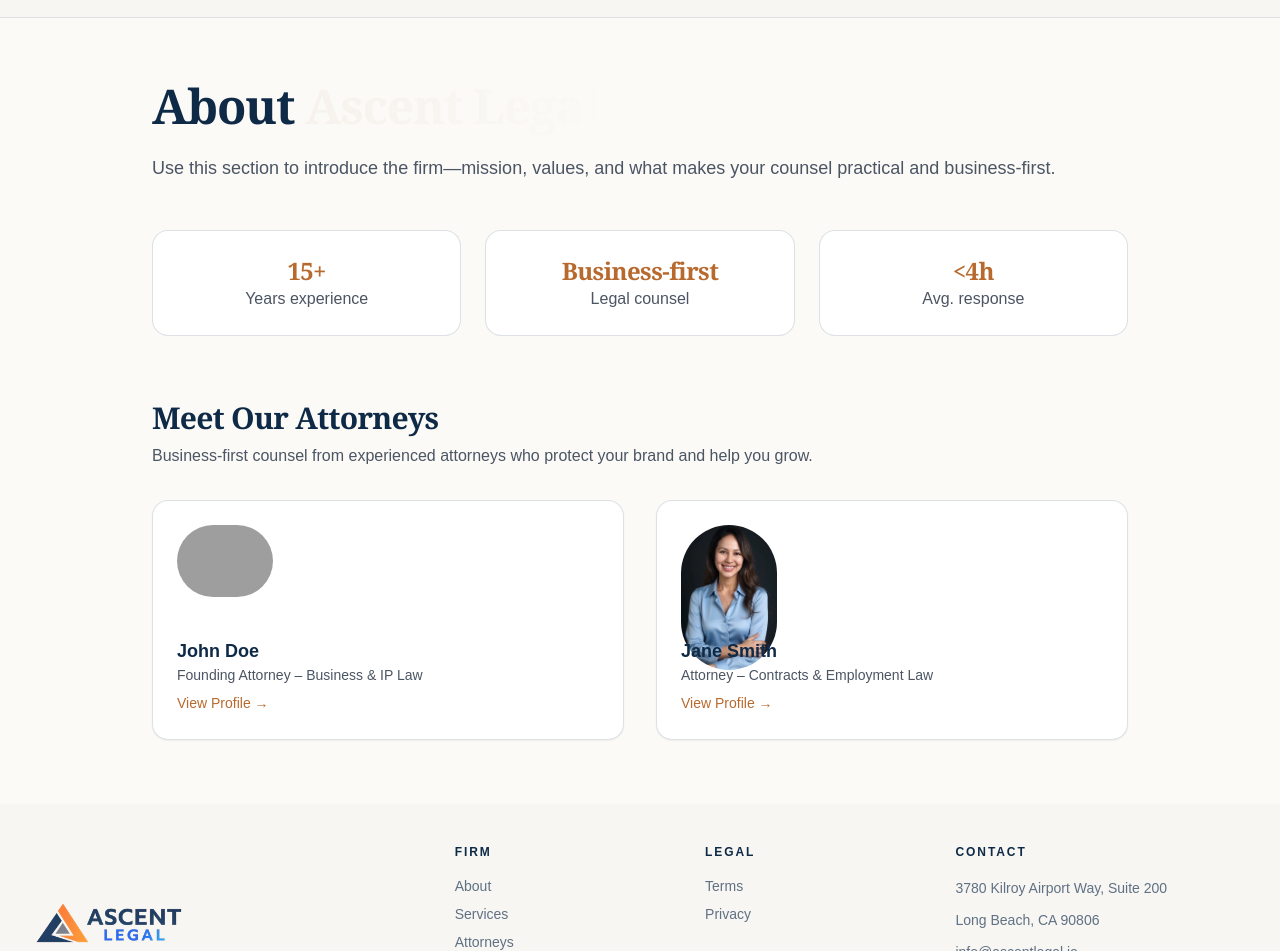
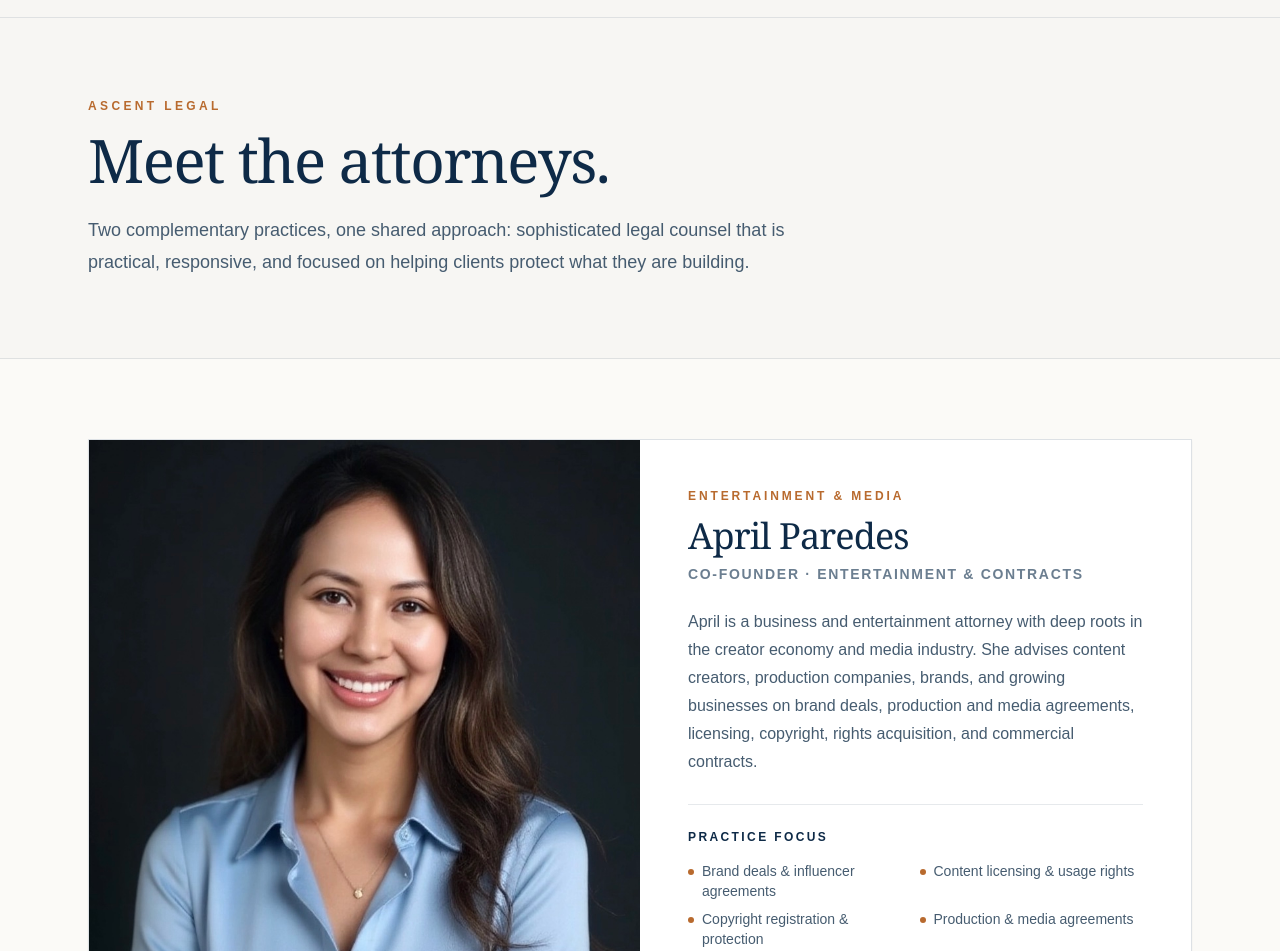
Before and after one commit to ajdreams17/Ascentlegal, a Next.js app: page /attorneys in a window 1280 px wide. Shown: the part 61-1012 px from the top of the page. Built offline with nearby package versions, Linux system fonts and the light colour scheme; grey boxes are pictures that could not be loaded.

Commit message:
Restore real attorney information and premium attorney directory

```diff
--- a/app/attorneys/page.jsx
+++ b/app/attorneys/page.jsx
@@ -2,90 +2,123 @@ import Link from "next/link";
 import Image from "next/image";
 
 export const metadata = {
-  title: "About Us | Ascent Legal",
+  title: "Attorneys | Ascent Legal",
   description:
-    "Meet the Ascent Legal team—business and IP attorneys helping founders and creators grow with confidence.",
+    "Meet April Paredes and Anthony Paredes, the attorneys behind Ascent Legal's entertainment, contracts, trademark, IP, and business formation practice.",
 };
 
 const attorneys = [
   {
-    name: "John Doe",
-    role: "Founding Attorney – Business & IP Law",
-    slug: "john-doe",
-    image: "/attorneys/john-doe.jpg"  // make sure this file exists in /public/attorneys/
+    name: "April Paredes",
+    role: "Co-Founder · Entertainment & Contracts",
+    slug: "april-paredes",
+    photo: "/attorneys/April_Paredes.jpg",
+    objectPosition: "top",
+    background: "Entertainment & Media",
+    credentials: [
+      "JD, Georgetown University Law Center",
+      "M.S., Communication Management, University of Southern California",
+      "Former Associate, Sheppard Mullin Richter & Hampton LLP",
+    ],
+    bio:
+      "April is a business and entertainment attorney with deep roots in the creator economy and media industry. She advises content creators, production companies, brands, and growing businesses on brand deals, production and media agreements, licensing, copyright, rights acquisition, and commercial contracts.",
+    focus: [
+      "Brand deals & influencer agreements",
+      "Content licensing & usage rights",
+      "Copyright registration & protection",
+      "Production & media agreements",
+      "Rights acquisition & brand collaborations",
+      "Startup formation & lifecycle counsel",
+    ],
   },
   {
-    name: "Jane Smith",
-    role: "Attorney – Contracts & Employment Law",
-    slug: "jane-smith",
-    image: "/attorneys/april_paredes.jpg" // headshot for April
+    name: "Anthony Paredes",
+    role: "Co-Founder · Trademark & Business Formation",
+    slug: "Anthony-Paredes",
+    photo: "/attorneys/Anthony_Paredes.png",
+    objectPosition: "center 15%",
+    background: "Marketing & Business",
+    credentials: [
+      "JD, Chapman University, Fowler School of Law",
+      "LLM, Loyola Law School",
+      "Background in marketing and business",
+    ],
+    bio:
+      "Anthony brings a marketing and business background to trademark strategy, intellectual property, and business formation. He helps creators and growing companies protect brand names and creative assets, structure entities, and build the legal foundation needed to scale with confidence.",
+    focus: [
+      "Trademark strategy & USPTO filings",
+      "Trademark clearance & portfolio management",
+      "Business formation & entity structure",
+      "Operating agreements & founder documentation",
+      "IP protection & brand strategy",
+    ],
   },
 ];
 
-export default function AboutPage() {
+export default function AttorneysPage() {
   return (
-    <main className="mx-auto max-w-5xl px-6 py-16">
-      {/* ===== Hero ===== */}
-      <h1 className="text-4xl md:text-5xl font-bold">
-        About{" "}
-        <span className="bg-gradient-to-r from-indigo-500 to-teal-400 bg-clip-text text-transparent">
-          Ascent Legal
-        </span>
-      </h1>
+    <main>
+      <section className="border-b border-[#0e2a47]/10 bg-[#f7f6f3]">
+        <div className="mx-auto max-w-6xl px-6 py-16 md:py-20">
+          <p className="text-xs font-semibold uppercase tracking-[0.28em] text-[#b86a2e]">Ascent Legal</p>
+          <h1 className="mt-4 max-w-3xl font-serif text-5xl leading-[1.05] text-[#0e2a47] md:text-6xl">Meet the attorneys.</h1>
+          <p className="mt-6 max-w-3xl text-lg leading-8 text-[#465c70]">
+            Two complementary practices, one shared approach: sophisticated legal counsel that is practical,
+            responsive, and focused on helping clients protect what they are building.
+          </p>
+        </div>
+      </section>
 
-      <p className="mt-6 text-lg text-gray-600">
-        Use this section to introduce the firm—mission, values, and what makes your counsel
-        practical and business-first.
-      </p>
+      <section className="bg-[#fbfaf7]">
+        <div className="mx-auto max-w-6xl space-y-10 px-6 py-16 md:py-20">
+          {attorneys.map((attorney, index) => (
+            <article key={attorney.slug} className="overflow-hidden border border-[#0e2a47]/12 bg-white shadow-sm">
+              <div className={`grid lg:grid-cols-2 ${index % 2 === 1 ? "lg:[&>*:first-child]:order-2" : ""}`}>
+                <div className="relative min-h-[420px] bg-[#e7e3dd] lg:min-h-[560px]">
+                  <Image
+                    src={attorney.photo}
+                    alt={attorney.name}
+                    fill
+                    className="object-cover"
+                    style={{ objectPosition: attorney.objectPosition }}
+                  />
+                </div>
 
-      {/* ===== Stats ===== */}
-      <div className="mt-12 grid grid-cols-1 sm:grid-cols-3 gap-6">
-        <div className="rounded-2xl border border-gray-100 bg-white p-6 text-center">
-          <h2 className="text-2xl font-bold text-indigo-600">15+</h2>
-          <p className="text-gray-600">Years experience</p>
-        </div>
-        <div className="rounded-2xl border border-gray-100 bg-white p-6 text-center">
-          <h2 className="text-2xl font-bold text-indigo-600">Business-first</h2>
-          <p className="text-gray-600">Legal counsel</p>
-        </div>
-        <div className="rounded-2xl border border-gray-100 bg-white p-6 text-center">
-          <h2 className="text-2xl font-bold text-indigo-600">&lt;4h</h2>
-          <p className="text-gray-600">Avg. response</p>
-        </div>
-      </div>
+                <div className="p-8 md:p-10 lg:p-12">
+                  <p className="text-xs font-semibold uppercase tracking-[0.24em] text-[#b86a2e]">{attorney.background}</p>
+                  <h2 className="mt-3 font-serif text-4xl text-[#0e2a47]">{attorney.name}</h2>
+                  <p className="mt-2 text-sm font-semibold uppercase tracking-[0.12em] text-[#6b7e90]">{attorney.role}</p>
 
-      {/* ===== Meet Our Attorneys ===== */}
-      <section className="mt-16">
-        <h2 className="text-2xl md:text-3xl font-semibold">Meet Our Attorneys</h2>
-        <p className="mt-2 text-gray-600">
-          Business-first counsel from experienced attorneys who protect your brand and help you grow.
-        </p>
+                  <p className="mt-6 leading-7 text-[#465c70]">{attorney.bio}</p>
 
-        <div className="mt-8 grid grid-cols-1 sm:grid-cols-2 gap-8">
-          {attorneys.map((a) => (
-            <Link
-              key={a.slug}
-              href={`/attorneys/${a.slug}`}
-              className="group rounded-2xl border border-gray-100 bg-white p-6 shadow-sm hover:shadow transition"
-            >
-              {/* Headshot */}
-              <div className="w-24 h-24 mb-4">
-                <Image
-                  src={a.image}
-                  alt={a.name}
-                  width={96}
-                  height={96}
-                  className="rounded-full object-cover"
-                />
+                  <div className="mt-7 border-t border-[#0e2a47]/10 pt-6">
+                    <h3 className="text-xs font-bold uppercase tracking-[0.2em] text-[#0e2a47]">Practice focus</h3>
+                    <ul className="mt-4 grid gap-2 text-sm text-[#465c70] sm:grid-cols-2">
+                      {attorney.focus.map((item) => (
+                        <li key={item} className="flex gap-2">
+                          <span className="mt-2 h-1.5 w-1.5 flex-none rounded-full bg-[#b86a2e]" />
+                          <span>{item}</span>
+                        </li>
+                      ))}
+                    </ul>
+                  </div>
+
+                  <div className="mt-7 border-t border-[#0e2a47]/10 pt-6">
+                    <h3 className="text-xs font-bold uppercase tracking-[0.2em] text-[#0e2a47]">Credentials</h3>
+                    <ul className="mt-4 space-y-2 text-sm text-[#465c70]">
+                      {attorney.credentials.map((item) => <li key={item}>{item}</li>)}
+                    </ul>
+                  </div>
+
+                  <Link
+                    href={`/attorneys/${attorney.slug}`}
+                    className="mt-8 inline-flex items-center border border-[#0e2a47] px-5 py-3 text-xs font-bold uppercase tracking-[0.16em] text-[#0e2a47] transition hover:bg-[#0e2a47] hover:text-white"
+                  >
+                    Read full profile →
+                  </Link>
+                </div>
               </div>
-
-              {/* Info */}
-              <h3 className="text-lg font-semibold">{a.name}</h3>
-              <p className="text-sm text-gray-600">{a.role}</p>
-              <span className="mt-2 inline-block text-sm text-indigo-600 group-hover:underline">
-                View Profile →
-              </span>
-            </Link>
+            </article>
           ))}
         </div>
       </section>
```
